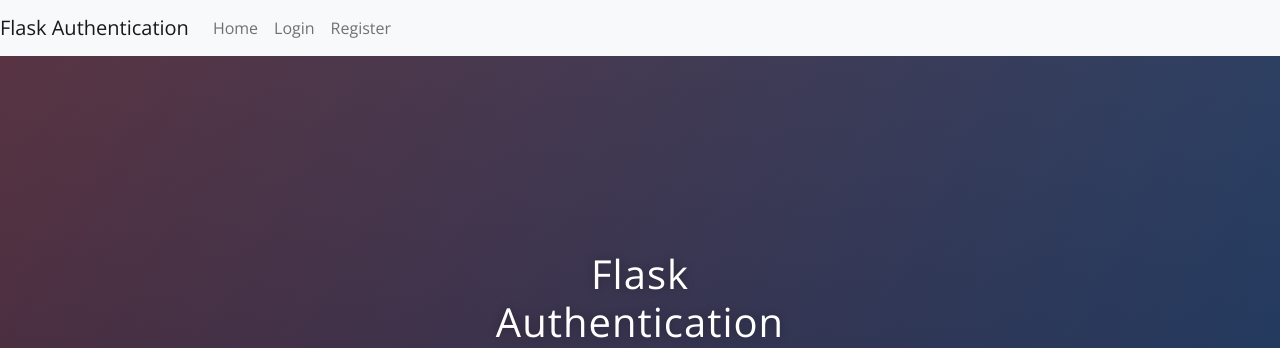
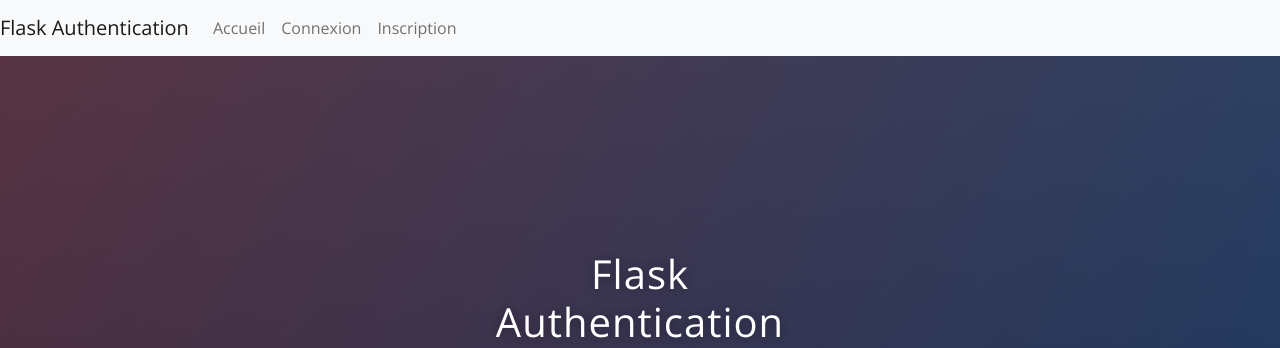
Before and after one commit to sponomary/RESTful-API, a Flask app: page / in a window 1280 px wide. Shown: the top 348 px of the page. Run offline with Flask 2, Linux system fonts and the light colour scheme.

Commit message:
Update base.html

```diff
--- a/templates/base.html
+++ b/templates/base.html
@@ -18,21 +18,21 @@
     <div class="collapse navbar-collapse">
       <ul class="navbar-nav ml-auto">
         <li class="nav-item">
-          <a class="nav-link" href="{{ url_for('home') }}">Home</a>
+          <a class="nav-link" href="{{ url_for('home') }}">Accueil</a>
         </li>
         {% if current_user.is_authenticated: %}
         <li class="nav-item">
-          <a class="nav-link" href="{{ url_for('logout') }}">Log Out</a>
+          <a class="nav-link" href="{{ url_for('logout') }}">Déconnexion</a>
         </li>
         <li class="nav-item">
           <a class="nav-link" href="{{ url_for('data') }}">Accéder aux données</a>
         </li>
         {% else: %}
         <li class="nav-item">
-          <a class="nav-link" href="{{ url_for('login') }}">Login</a>
+          <a class="nav-link" href="{{ url_for('login') }}">Connexion</a>
         </li>
         <li class="nav-item">
-          <a class="nav-link" href="{{ url_for('register') }}">Register</a>
+          <a class="nav-link" href="{{ url_for('register') }}">Inscription</a>
         </li>
         {% endif %}
         </li>
```
